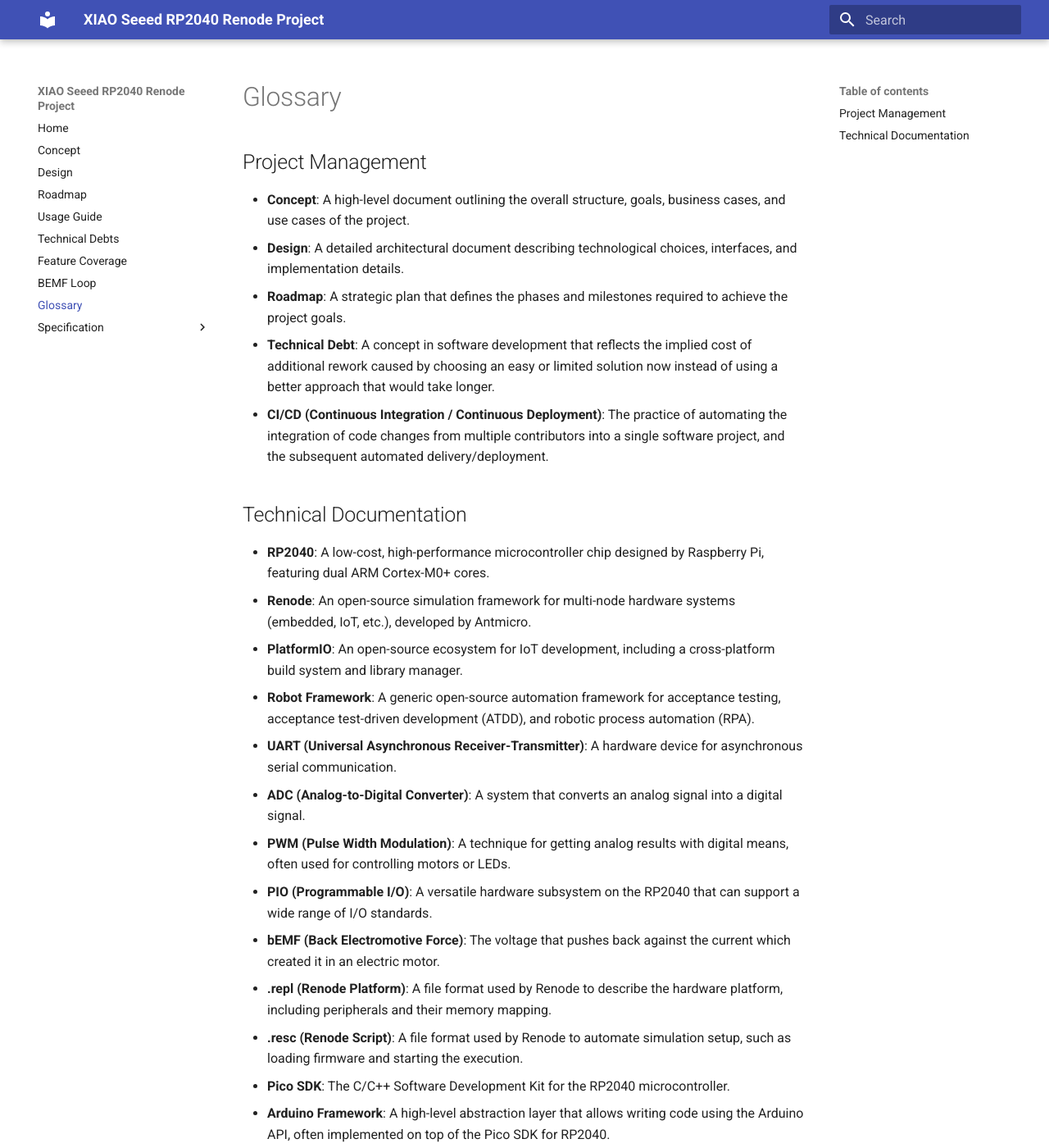
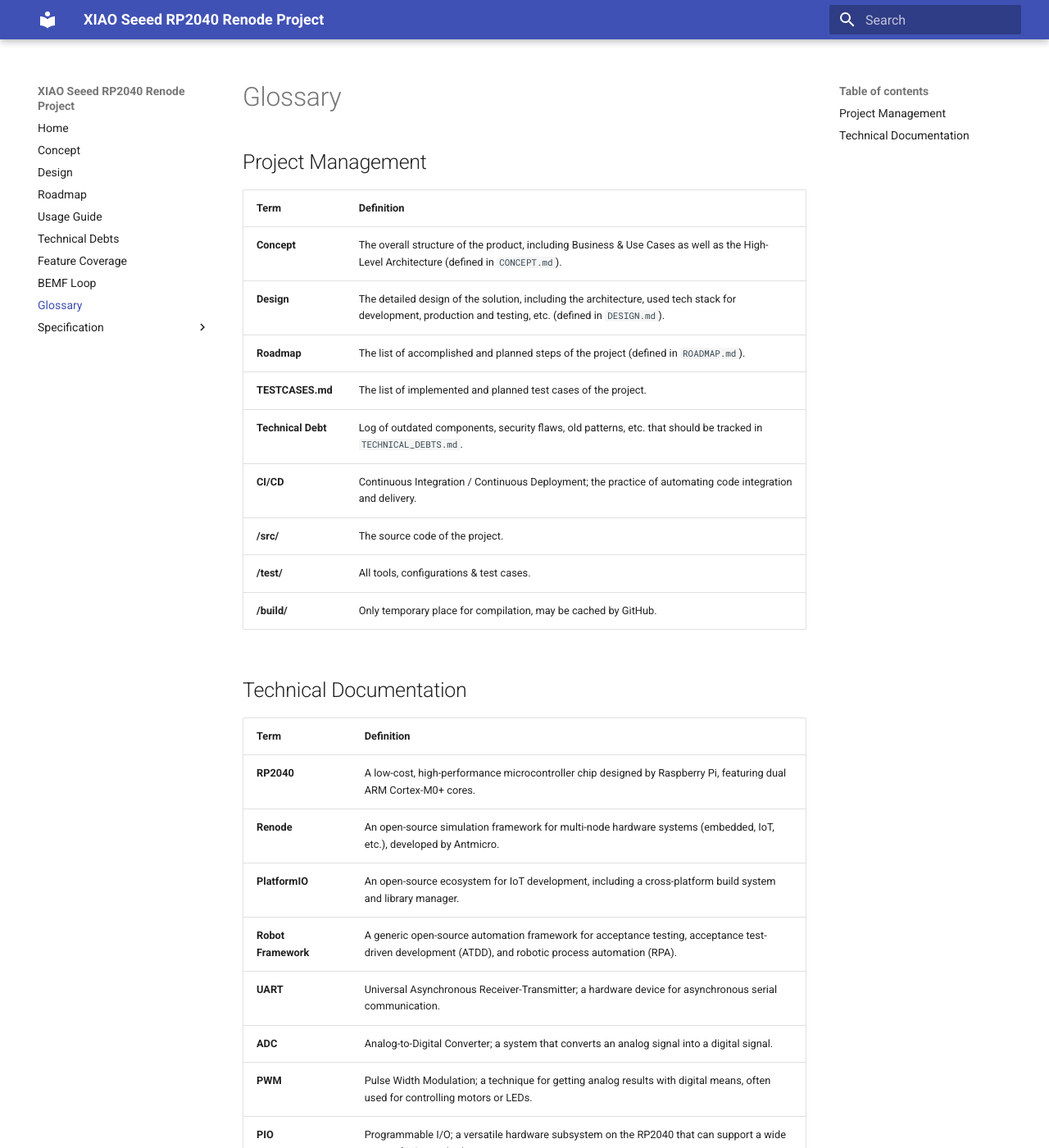
Before and after one commit to chatelao/xiao-seeed-rp2040-renode, an MkDocs documentation site: the page built from docs/GLOSSARY.md, in a window 1280 px wide and 1400 px high. Shown: the whole window at 82% size. Built offline with MkDocs 1.6.1 and Material for MkDocs 9.7.7, drawn with Linux system fonts in a browser that asks for light colours; some of the changed text lies outside the part shown.

Commit message:
docs: Format Glossary in tabular form and integrate GEMINI.md terms
Updated docs/GLOSSARY.md to use Markdown tables for categorization.
Integrated all terms and definitions from GEMINI.md into the glossary.
Verified the documentation build with mkdocs.

```diff
--- a/docs/GLOSSARY.md
+++ b/docs/GLOSSARY.md
@@ -2,24 +2,33 @@
 
 ## Project Management
 
-- **Concept**: A high-level document outlining the overall structure, goals, business cases, and use cases of the project.
-- **Design**: A detailed architectural document describing technological choices, interfaces, and implementation details.
-- **Roadmap**: A strategic plan that defines the phases and milestones required to achieve the project goals.
-- **Technical Debt**: A concept in software development that reflects the implied cost of additional rework caused by choosing an easy or limited solution now instead of using a better approach that would take longer.
-- **CI/CD (Continuous Integration / Continuous Deployment)**: The practice of automating the integration of code changes from multiple contributors into a single software project, and the subsequent automated delivery/deployment.
+| Term | Definition |
+| :--- | :--- |
+| **Concept** | The overall structure of the product, including Business & Use Cases as well as the High-Level Architecture (defined in `CONCEPT.md`). |
+| **Design** | The detailed design of the solution, including the architecture, used tech stack for development, production and testing, etc. (defined in `DESIGN.md`). |
+| **Roadmap** | The list of accomplished and planned steps of the project (defined in `ROADMAP.md`). |
+| **TESTCASES.md** | The list of implemented and planned test cases of the project. |
+| **Technical Debt** | Log of outdated components, security flaws, old patterns, etc. that should be tracked in `TECHNICAL_DEBTS.md`. |
+| **CI/CD** | Continuous Integration / Continuous Deployment; the practice of automating code integration and delivery. |
+| **/src/** | The source code of the project. |
+| **/test/** | All tools, configurations & test cases. |
+| **/build/** | Only temporary place for compilation, may be cached by GitHub. |
 
 ## Technical Documentation
 
-- **RP2040**: A low-cost, high-performance microcontroller chip designed by Raspberry Pi, featuring dual ARM Cortex-M0+ cores.
-- **Renode**: An open-source simulation framework for multi-node hardware systems (embedded, IoT, etc.), developed by Antmicro.
-- **PlatformIO**: An open-source ecosystem for IoT development, including a cross-platform build system and library manager.
-- **Robot Framework**: A generic open-source automation framework for acceptance testing, acceptance test-driven development (ATDD), and robotic process automation (RPA).
-- **UART (Universal Asynchronous Receiver-Transmitter)**: A hardware device for asynchronous serial communication.
-- **ADC (Analog-to-Digital Converter)**: A system that converts an analog signal into a digital signal.
-- **PWM (Pulse Width Modulation)**: A technique for getting analog results with digital means, often used for controlling motors or LEDs.
-- **PIO (Programmable I/O)**: A versatile hardware subsystem on the RP2040 that can support a wide range of I/O standards.
-- **bEMF (Back Electromotive Force)**: The voltage that pushes back against the current which created it in an electric motor.
-- **.repl (Renode Platform)**: A file format used by Renode to describe the hardware platform, including peripherals and their memory mapping.
-- **.resc (Renode Script)**: A file format used by Renode to automate simulation setup, such as loading firmware and starting the execution.
-- **Pico SDK**: The C/C++ Software Development Kit for the RP2040 microcontroller.
-- **Arduino Framework**: A high-level abstraction layer that allows writing code using the Arduino API, often implemented on top of the Pico SDK for RP2040.
+| Term | Definition |
+| :--- | :--- |
+| **RP2040** | A low-cost, high-performance microcontroller chip designed by Raspberry Pi, featuring dual ARM Cortex-M0+ cores. |
+| **Renode** | An open-source simulation framework for multi-node hardware systems (embedded, IoT, etc.), developed by Antmicro. |
+| **PlatformIO** | An open-source ecosystem for IoT development, including a cross-platform build system and library manager. |
+| **Robot Framework** | A generic open-source automation framework for acceptance testing, acceptance test-driven development (ATDD), and robotic process automation (RPA). |
+| **UART** | Universal Asynchronous Receiver-Transmitter; a hardware device for asynchronous serial communication. |
+| **ADC** | Analog-to-Digital Converter; a system that converts an analog signal into a digital signal. |
+| **PWM** | Pulse Width Modulation; a technique for getting analog results with digital means, often used for controlling motors or LEDs. |
+| **PIO** | Programmable I/O; a versatile hardware subsystem on the RP2040 that can support a wide range of I/O standards. |
+| **bEMF** | Back Electromotive Force; the voltage that pushes back against the current which created it in an electric motor. |
+| **.repl** | Renode Platform; a file format used by Renode to describe the hardware platform, including peripherals and their memory mapping. |
+| **.resc** | Renode Script; a file format used by Renode to automate simulation setup, such as loading firmware and starting the execution. |
+| **Pico SDK** | The C/C++ Software Development Kit for the RP2040 microcontroller. |
+| **Arduino Framework** | A high-level abstraction layer that allows writing code using the Arduino API, often implemented on top of the Pico SDK for RP2040. |
+| **/specification/** | External Know-How as datasheet, standards, etc. Should be converted to Markdown if PDF, etc. |
```
